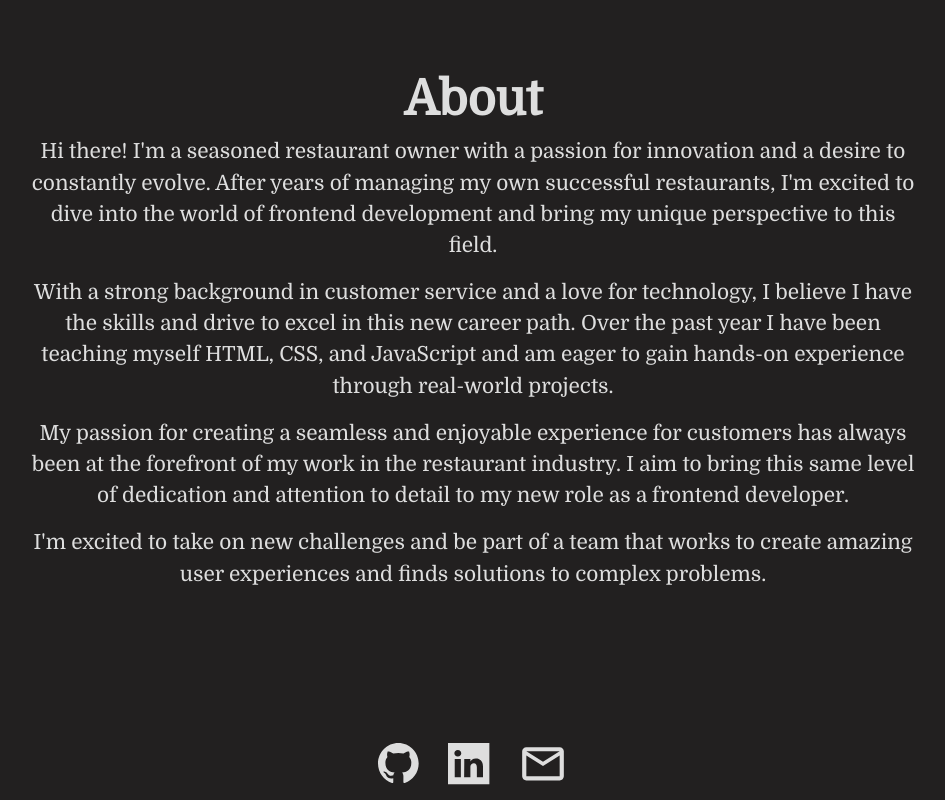
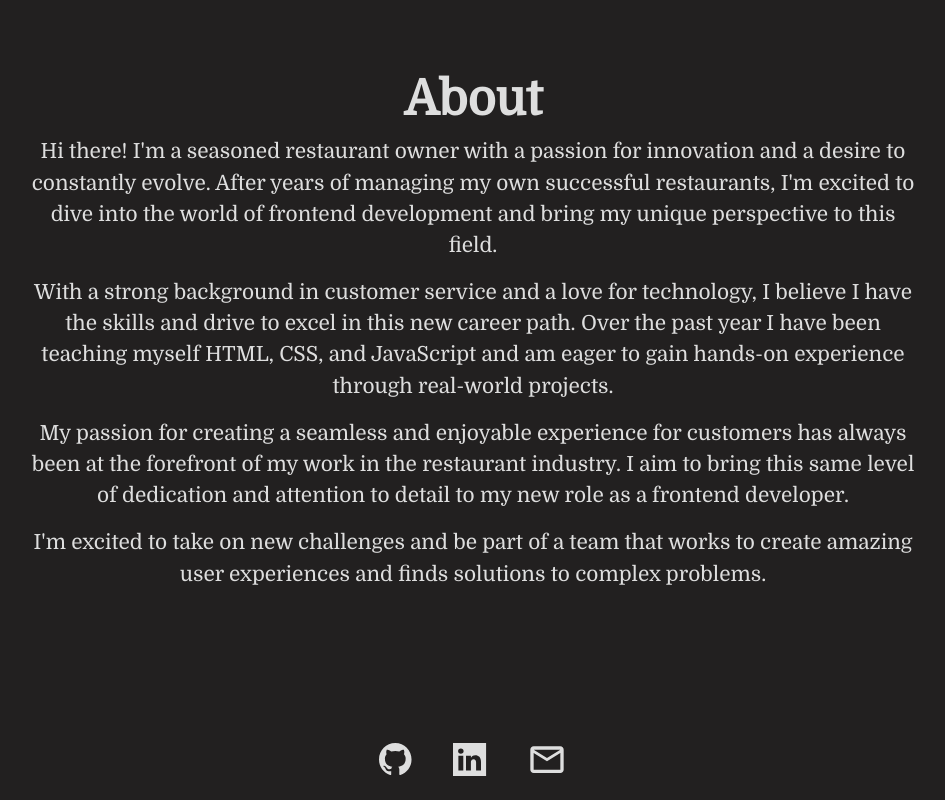
Before and after one commit to samsonc89/samson_portfolio, a website built with webpack: page src/template.html in a window 1280 px wide. Shown: the part 2941-3741 px from the top of the page, without its empty margins (167-1112 px from the left). Built offline with nearby package versions, Linux system fonts and the light colour scheme; files whose address does not match are found by name.

Commit message:
Remove display style from footer links

```diff
--- a/src/modules/projects.js
+++ b/src/modules/projects.js
@@ -1,6 +1,4 @@
 import Data from "./projects.json";
-
-console.log(Data);
 
 function importAll(r) {
   let assets = {};
--- a/src/style.css
+++ b/src/style.css
@@ -284,8 +284,8 @@ svg {
 }
 
 footer {
-  display: grid;
-  grid-template-columns: repeat(auto-fit, minmax(30px, 50px));
+  /* display: grid;
+  grid-template-columns: repeat(auto-fit, minmax(30px, 50px)); */
   height: 5vh;
 
   padding-top: 5vw;
@@ -295,9 +295,10 @@ footer {
 }
 
 .footer-links {
-  height: 50px;
+  height: 40px;
   width: auto;
   display: inline;
+  margin: 0 15px;
 }
 
 @media (min-width: 750px) {
```
Also changed, not shown: dist/main.bundle.js.
